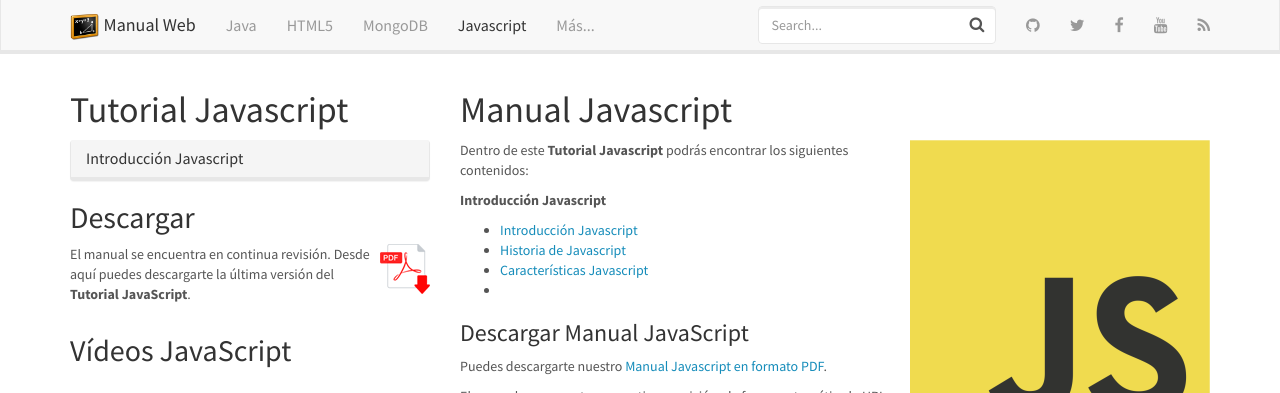
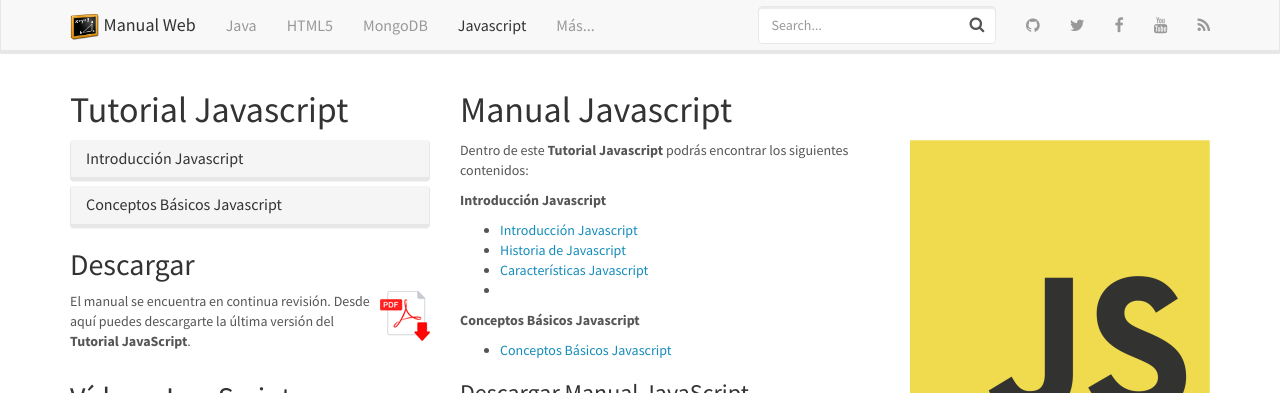
Before and after one commit to manualweb/manualweb, a Jekyll site: the page built from _javascript/index.md, in a window 1280 px wide, cut to the strip 0-393 px from the top of the page. Built offline with Jekyll 4.4.1, drawn with Linux system fonts in a browser that asks for light colours; nearby versions of some CDN libraries; comment, search, counter and statistics services are not loaded.

Commit message:
Conceptos Básicos

```diff
--- a/_data/javascript.yml
+++ b/_data/javascript.yml
@@ -4,3 +4,6 @@
   - historia-de-javascript
   - caracteristicas-javascript
   - hola-mundo-javascript
+- title: Conceptos Básicos Javascript
+  docs:
+  - conceptos-basicos-javascript
```
